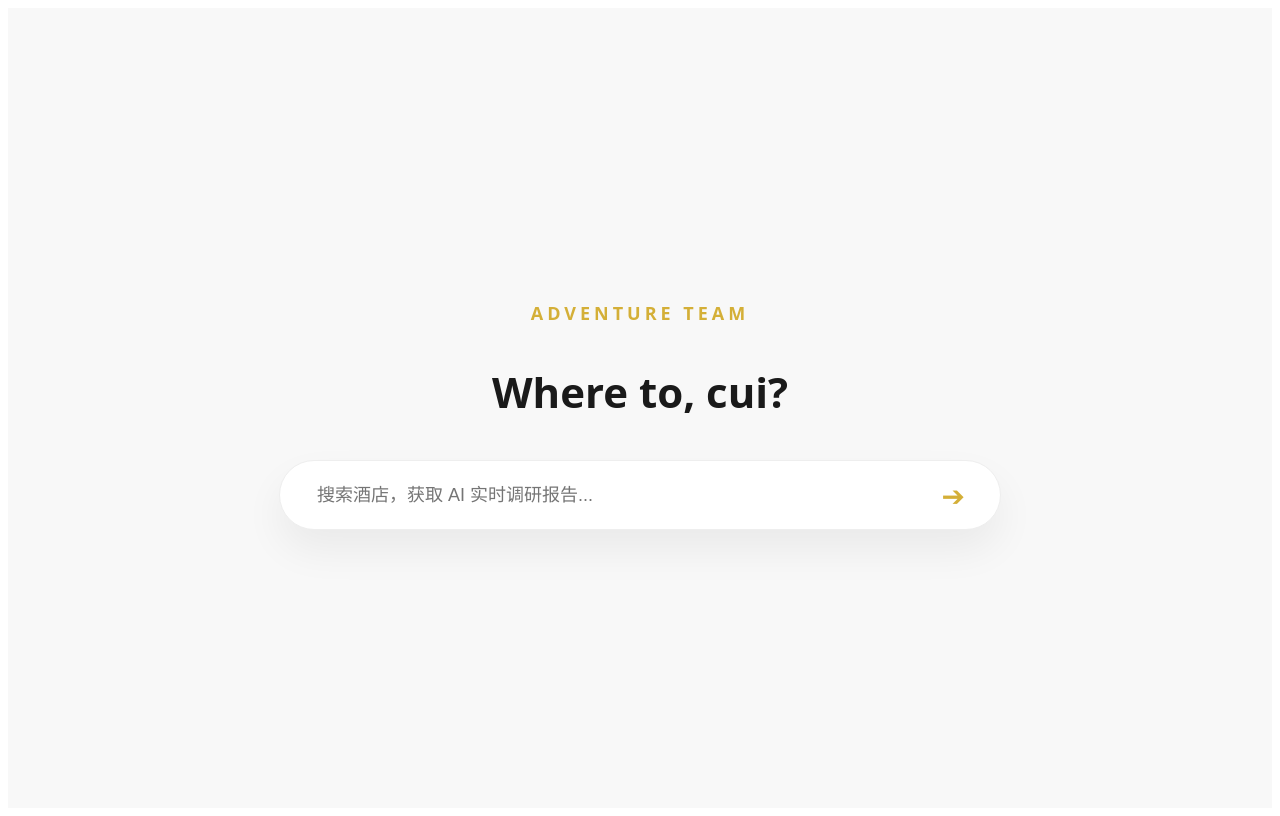
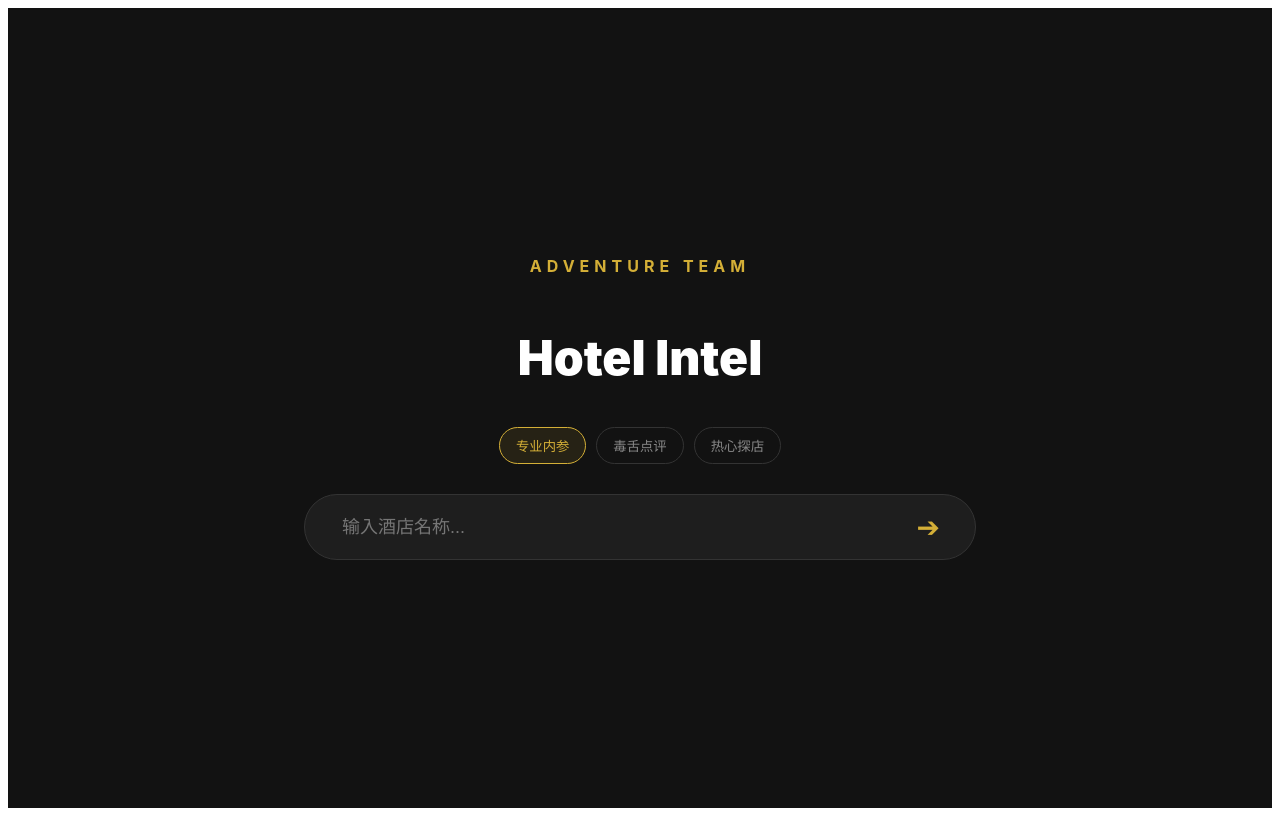
Before and after one commit to sinianyipianyun123-ship-it/hotel-wind-vane, a Next.js app: page / in a window 1280 px wide. Built offline with nearby package versions, Linux system fonts and the light colour scheme.

Commit message:
update V22

```diff
--- a/app/page.tsx
+++ b/app/page.tsx
@@ -2,133 +2,142 @@
 import React, { useState } from 'react';
 import { GoogleGenerativeAI } from "@google/generative-ai";
 
-// ==========================================
-// 🔑 已填入你刚才生成的 API KEY
-// ==========================================
-const API_KEY = "AIzaSyBfbvl6kvWWRAvY__2698hbXDaJp1QXq10";
+// 🔑 你的 Key 已经填入
+const GOOGLE_KEY = "AIzaSyBfbvl6kvWWRAvY__2698hbXDaJp1QXq10";
 
-export default function HotelExpertFinal() {
+export default function HotelAdventureFinal() {
   const [stage, setStage] = useState('search');
   const [inputText, setInputText] = useState('');
   const [aiAnalysis, setAiAnalysis] = useState('');
+  const [accent, setAccent] = useState('Professional'); // 默认口音
+
+  // 口音选项定义
+  const accents = [
+    { id: 'Professional', label: '专业内参', prompt: '语气干练、客观，像高端金融分析师。' },
+    { id: 'Humorous', label: '毒舌点评', prompt: '语气幽默、犀利，带点吐槽和毒舌。' },
+    { id: 'Enthusiastic', label: '热心探店', prompt: '语气亲切、热情，充满细节描述。' }
+  ];
 
   const handleSearch = async () => {
     if (!inputText) return;
     setStage('loading');
 
     try {
-      const genAI = new GoogleGenerativeAI(API_KEY);
+      const genAI = new GoogleGenerativeAI(GOOGLE_KEY);
       const model = genAI.getGenerativeModel({ model: "gemini-1.5-flash" });
 
-      // 设定 AI 的角色和逻辑
-      const prompt = `你是一个资深的酒店内参调研员。用户搜索了：'${inputText}'。
-      请根据你的知识库给出一段120字以内的深度点评。
-      如果是北京万达文华酒店，请特别强调其'中式奢华'风格，并指出目前官网价¥998是全网最有竞争力的入手机会。
-      输出要求：语气要干练、专业，像一份写给高端客户的内参，不要包含个人姓名。`;
+      const currentAccent = accents.find(a => a.id === accent)?.prompt;
+
+      const prompt = `
+        你是一个资深的酒店调研员。
+        用户搜索了：'${inputText}'。
+        要求：
+        1. 点评要求：${currentAccent}
+        2. 字数：120字以内。
+        3. 特殊逻辑：如果是"北京万达文华酒店"，必须强调其中式奢华风格和官网¥998的性价比。
+        4. 身份：你是 Adventure Team 的首席分析师。
+      `;
 
       const result = await model.generateContent(prompt);
       setAiAnalysis(result.response.text());
       setStage('report');
     } catch (err) {
-      console.error(err);
-      setAiAnalysis("AI 连线失败。请确保你的 API Key 已在 Google Cloud 控制台启用了 'Generative Language API' 权限。");
+      setAiAnalysis("分析暂时不可用，可能是 API 连接受限。请检查 Vercel 部署环境或稍后再试。");
       setStage('report');
     }
   };
 
   return (
-    <div style={{ backgroundColor: '#f8f8f8', minHeight: '100vh', color: '#1a1a1a', fontFamily: 'system-ui, sans-serif' }}>
+    <div style={{ backgroundColor: '#121212', minHeight: '100vh', color: '#e0e0e0', fontFamily: 'Inter, system-ui, sans-serif' }}>
 
       {/* 1. 搜索页面 */}
       {stage === 'search' && (
         <div style={{ display: 'flex', flexDirection: 'column', alignItems: 'center', justifyContent: 'center', height: '100vh', padding: '0 20px' }}>
-          <h2 style={{ fontSize: '18px', fontWeight: 'bold', color: '#d4af37', letterSpacing: '4px', marginBottom: '10px' }}>ADVENTURE TEAM</h2>
-          <h1 style={{ fontSize: '42px', fontWeight: '900', marginBottom: '40px', textAlign: 'center' }}>Where to, cui?</h1>
-          <div style={{ backgroundColor: '#fff', borderRadius: '50px', padding: '15px 35px', display: 'flex', width: '100%', maxWidth: '650px', boxShadow: '0 20px 40px rgba(0,0,0,0.06)', border: '1px solid #eee' }}>
+          <div style={{ color: '#d4af37', fontWeight: 'bold', letterSpacing: '5px', marginBottom: '20px' }}>ADVENTURE TEAM</div>
+          <h1 style={{ fontSize: '48px', fontWeight: '900', marginBottom: '40px', textAlign: 'center', color: '#fff' }}>Hotel Intel</h1>
+
+          {/* 口音选择逻辑 */}
+          <div style={{ display: 'flex', gap: '10px', marginBottom: '30px' }}>
+            {accents.map(a => (
+              <button
+                key={a.id}
+                onClick={() => setAccent(a.id)}
+                style={{
+                  padding: '8px 16px',
+                  borderRadius: '20px',
+                  border: accent === a.id ? '1px solid #d4af37' : '1px solid #333',
+                  backgroundColor: accent === a.id ? 'rgba(212,175,55,0.1)' : 'transparent',
+                  color: accent === a.id ? '#d4af37' : '#888',
+                  cursor: 'pointer',
+                  transition: '0.3s'
+                }}
+              >
+                {a.label}
+              </button>
+            ))}
+          </div>
+
+          <div style={{ backgroundColor: '#1e1e1e', borderRadius: '50px', padding: '15px 35px', display: 'flex', width: '100%', maxWidth: '600px', border: '1px solid #333' }}>
             <input
               autoFocus
               value={inputText}
               onChange={(e) => setInputText(e.target.value)}
               onKeyDown={(e) => e.key === 'Enter' && handleSearch()}
-              placeholder="搜索酒店，获取 AI 实时调研报告..."
-              style={{ flex: 1, border: 'none', outline: 'none', fontSize: '18px' }}
+              placeholder="输入酒店名称..."
+              style={{ flex: 1, border: 'none', outline: 'none', fontSize: '18px', backgroundColor: 'transparent', color: '#fff' }}
             />
             <span onClick={handleSearch} style={{ cursor: 'pointer', fontSize: '28px', color: '#d4af37' }}>➔</span>
           </div>
         </div>
       )}
 
-      {/* 2. 报告详情页 */}
+      {/* 2. 调研报告页面 */}
       {stage === 'report' && (
-        <div style={{ maxWidth: '900px', margin: '0 auto', padding: '60px 20px' }}>
-
-          <div style={{ display: 'flex', justifyContent: 'space-between', borderBottom: '3px solid #1a1a1a', paddingBottom: '10px', marginBottom: '40px' }}>
-            <span style={{ fontWeight: 'bold', fontSize: '20px', letterSpacing: '1px' }}>实时价格对比 / PRICE WATCH</span>
-            <span style={{ color: '#d4af37', fontWeight: 'bold' }}>CONFIDENTIAL</span>
+        <div style={{ maxWidth: '850px', margin: '0 auto', padding: '60px 20px' }}>
+          <div style={{ display: 'flex', justifyContent: 'space-between', borderBottom: '1px solid #333', paddingBottom: '20px', marginBottom: '50px' }}>
+            <span style={{ fontWeight: 'bold', color: '#d4af37' }}>ADVENTURE TEAM / INTERNAL REPORT</span>
+            <span style={{ opacity: 0.5 }}>STATUS: FINALIZED</span>
           </div>
 
-          <div style={{ textAlign: 'center', marginBottom: '60px' }}>
-            <h1 style={{ fontSize: '42px', fontWeight: '900', margin: '0', letterSpacing: '-1px' }}>{inputText || "北京万达文华酒店"}</h1>
-            <div style={{ display: 'inline-block', backgroundColor: '#d4af37', color: '#fff', padding: '4px 15px', fontSize: '12px', fontWeight: 'bold', marginTop: '15px', borderRadius: '2px' }}>
-              GEMINI 1.5 FLASH 实时生成的报告
-            </div>
-          </div>
+          <h1 style={{ fontSize: '42px', fontWeight: '900', textAlign: 'center', marginBottom: '50px', color: '#fff' }}>{inputText}</h1>
 
-          {/* 价格矩阵 */}
+          {/* 价格对比模块 */}
           <div style={{ display: 'grid', gridTemplateColumns: 'repeat(4, 1fr)', gap: '15px', marginBottom: '60px' }}>
             {[
-              {n:'酒店官网', p:'998', b:true, t:'会员最优价'},
-              {n:'Ctrip', p:'1029', b:false, t:'平台同步'},
-              {n:'Agoda', p:'1023', b:false, t:'含税参考'},
-              {n:'Booking', p:'1050', b:false, t:'标准零售'}
+              {n:'官方/Direct', p:'998', b:true},
+              {n:'Ctrip', p:'1029'},
+              {n:'Agoda', p:'1023'},
+              {n:'Booking', p:'1050'}
             ].map((item, i) => (
               <div key={i} style={{
-                backgroundColor: item.b ? '#1a1a1a' : '#fff',
-                color: item.b ? '#fff' : '#1a1a1a',
-                padding: '30px 15px',
+                backgroundColor: item.b ? '#d4af37' : '#1e1e1e',
+                color: item.b ? '#000' : '#fff',
+                padding: '25px 10px',
                 textAlign: 'center',
-                border: item.b ? 'none' : '1px solid #ddd',
-                boxShadow: item.b ? '0 10px 30px rgba(0,0,0,0.15)' : 'none'
+                borderRadius: '4px'
               }}>
-                <div style={{ fontSize: '11px', opacity: 0.6, marginBottom: '8px' }}>{item.t}</div>
-                <div style={{ fontSize: '16px', fontWeight: 'bold', marginBottom: '15px' }}>{item.n}</div>
-                <div style={{ fontSize: '28px', fontWeight: '200' }}>¥{item.p}</div>
+                <div style={{ fontSize: '11px', opacity: 0.7, marginBottom: '10px' }}>{item.n}</div>
+                <div style={{ fontSize: '24px', fontWeight: 'bold' }}>¥{item.p}</div>
               </div>
             ))}
           </div>
 
-          {/* AI 深度分析区 */}
-          <div style={{ backgroundColor: '#fff', padding: '50px', border: '1px solid #eee', position: 'relative' }}>
-             <div style={{ position: 'absolute', top: '-15px', left: '40px', backgroundColor: '#d4af37', color: '#fff', padding: '5px 20px', fontWeight: 'bold', fontSize: '14px' }}>
-               AI 调研摘要
-             </div>
-            <div style={{ fontSize: '18px', lineHeight: '1.8', color: '#333', fontStyle: 'italic' }}>
-              “{aiAnalysis}”
-            </div>
-            <div style={{ marginTop: '30px', paddingTop: '30px', borderTop: '1px solid #eee', display: 'flex', gap: '20px' }}>
-               <div style={{ flex: 1 }}>
-                  <h4 style={{ fontSize: '13px', color: '#999', marginBottom: '10px' }}>调研来源</h4>
-                  <p style={{ fontSize: '14px', fontWeight: 'bold' }}>Google DeepMind 全球知识库</p>
-               </div>
-               <div style={{ flex: 1 }}>
-                  <h4 style={{ fontSize: '13px', color: '#999', marginBottom: '10px' }}>更新时间</h4>
-                  <p style={{ fontSize: '14px', fontWeight: 'bold' }}>{new Date().toLocaleDateString()} 实时生成</p>
-               </div>
+          {/* AI 分析摘要 */}
+          <div style={{ backgroundColor: '#1e1e1e', padding: '40px', borderRadius: '8px', borderLeft: '4px solid #d4af37' }}>
+            <h3 style={{ fontSize: '14px', color: '#d4af37', marginBottom: '20px', letterSpacing: '2px' }}>AI ANALYSIS ({accent})</h3>
+            <div style={{ fontSize: '17px', lineHeight: '1.8', color: '#ccc' }}>
+              {aiAnalysis}
             </div>
           </div>
 
-          <p onClick={() => setStage('search')} style={{ textAlign: 'center', marginTop: '50px', cursor: 'pointer', color: '#999', textDecoration: 'underline' }}>返回搜索其它酒店</p>
+          <p onClick={() => setStage('search')} style={{ textAlign: 'center', marginTop: '50px', cursor: 'pointer', color: '#888', textDecoration: 'underline' }}>← 返回重新搜索</p>
         </div>
       )}
 
       {/* 3. 加载状态 */}
       {stage === 'loading' && (
-        <div style={{ display: 'flex', flexDirection: 'column', alignItems: 'center', justifyContent: 'center', height: '100vh', backgroundColor: '#1a1a1a', color: '#fff' }}>
-          <div style={{ width: '40px', height: '40px', border: '4px solid #d4af37', borderTopColor: 'transparent', borderRadius: '50%', animation: 'spin 1s linear infinite', marginBottom: '20px' }}></div>
-          <div style={{ fontSize: '18px', fontWeight: 'bold', letterSpacing: '2px' }}>正在调取 ADVENTURE TEAM 实时数据...</div>
-          <style dangerouslySetInnerHTML={{ __html: `
-            @keyframes spin { to { transform: rotate(360deg); } }
-          `}} />
+        <div style={{ display: 'flex', justifyContent: 'center', alignItems: 'center', height: '100vh', fontSize: '20px', fontWeight: 'bold', color: '#d4af37' }}>
+          正在调取 Adventure Team 远程数据库...
         </div>
       )}
     </div>
```
